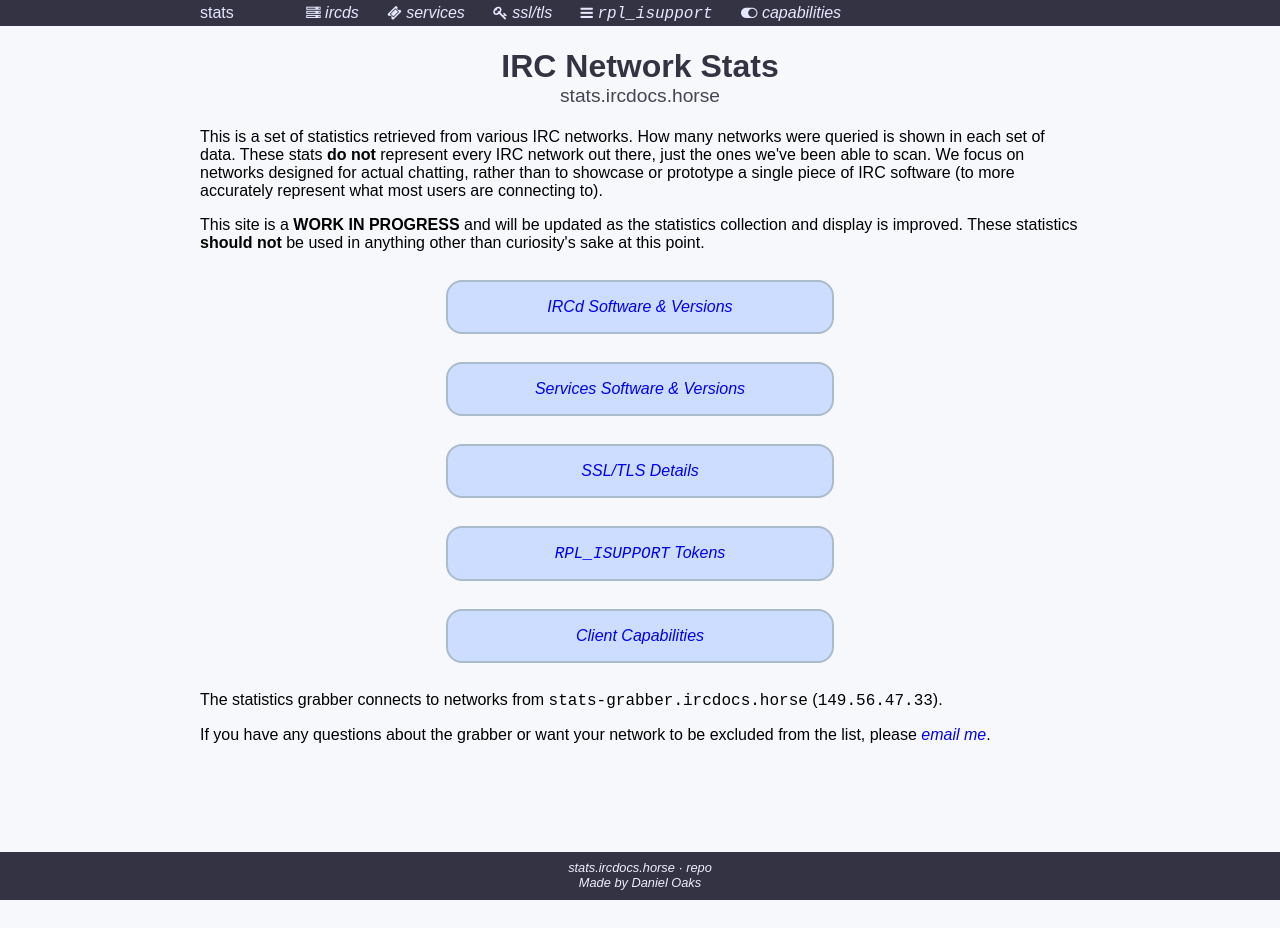
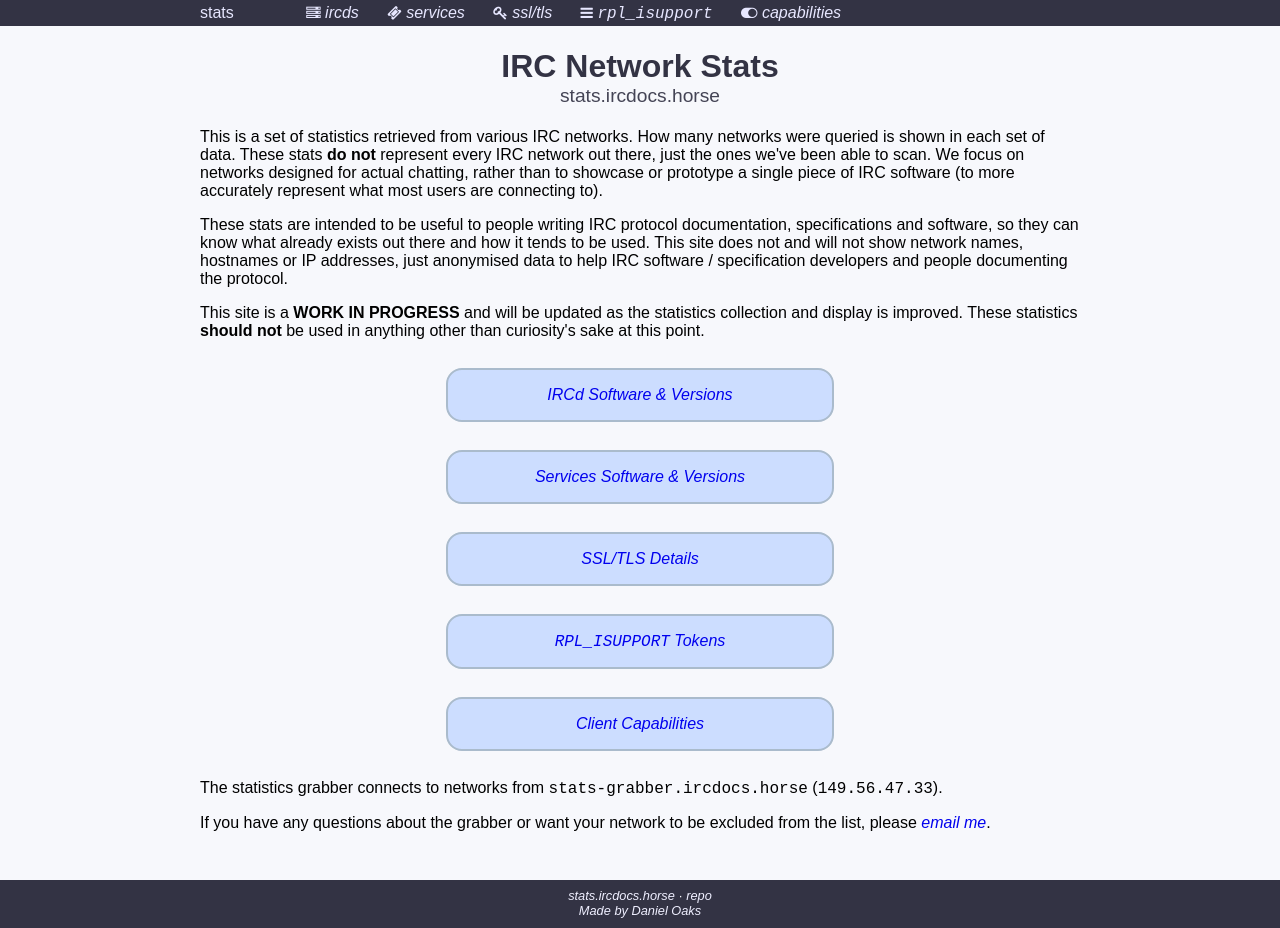
Before and after one commit to ircdocs/irc-stats, a Jekyll site: the page built from index.html, in a window 1280 px wide. Built offline with Jekyll 4.4.1, drawn with Linux system fonts in a browser that asks for light colours; Markdown is read by kramdown in place of the engine named in the settings; before the commit the page ends 900 px from its top, so only the background shows below that.

Commit message:
index: Add rough explanation of why this exists

```diff
--- a/index.html
+++ b/index.html
@@ -14,6 +14,9 @@ title: IRC Network Statistics
 	This is a set of statistics retrieved from various IRC networks. How many networks were queried is shown in each set of data. These stats <strong>do not</strong> represent every IRC network out there, just the ones we've been able to scan. We focus on networks designed for actual chatting, rather than to showcase or prototype a single piece of IRC software (to more accurately represent what most users are connecting to).
 </p>
 <p>
+	These stats are intended to be useful to people writing IRC protocol documentation, specifications and software, so they can know what already exists out there and how it tends to be used. This site does not and will not show network names, hostnames or IP addresses, just anonymised data to help IRC software / specification developers and people documenting the protocol.
+</p>
+<p>
 	This site is a <strong>WORK IN PROGRESS</strong> and will be updated as the statistics collection and display is improved. These statistics <strong>should not</strong> be used in anything other than curiosity's sake at this point.
 </p>
 
@@ -24,7 +27,7 @@ title: IRC Network Statistics
 <a class="homepage-stats" href="/client-caps">Client Capabilities</a>
 
 <p>
-The statistics grabber connects to networks from <code>stats-grabber.ircdocs.horse</code> (<code>149.56.47.33</code>).
+	The statistics grabber connects to networks from <code>stats-grabber.ircdocs.horse</code> (<code>149.56.47.33</code>).
 </p>
 <p>
 	If you have any questions about the grabber or want your network to be excluded from the list, please <a href="mailto:daniel@danieloaks.net">email me</a>.
```
